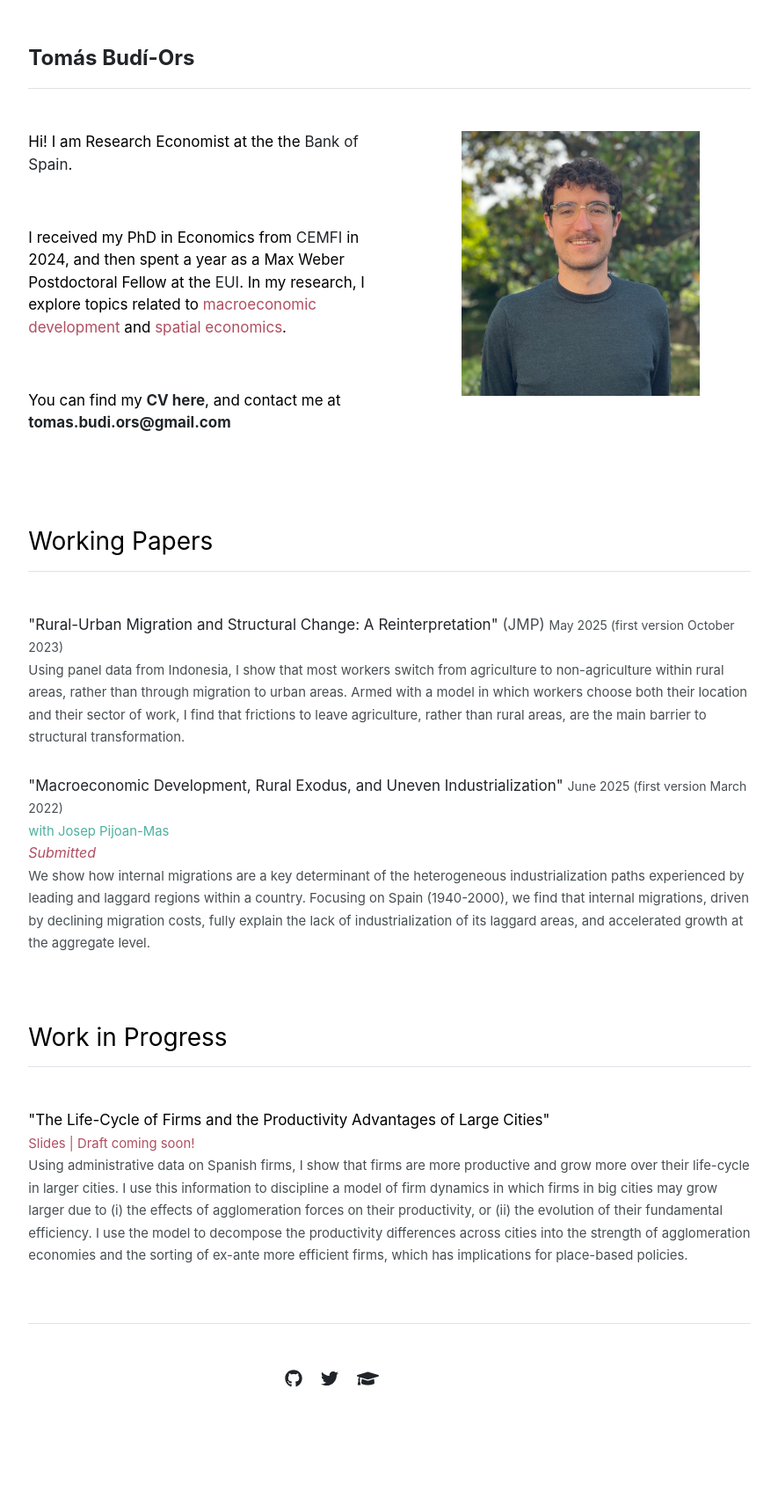
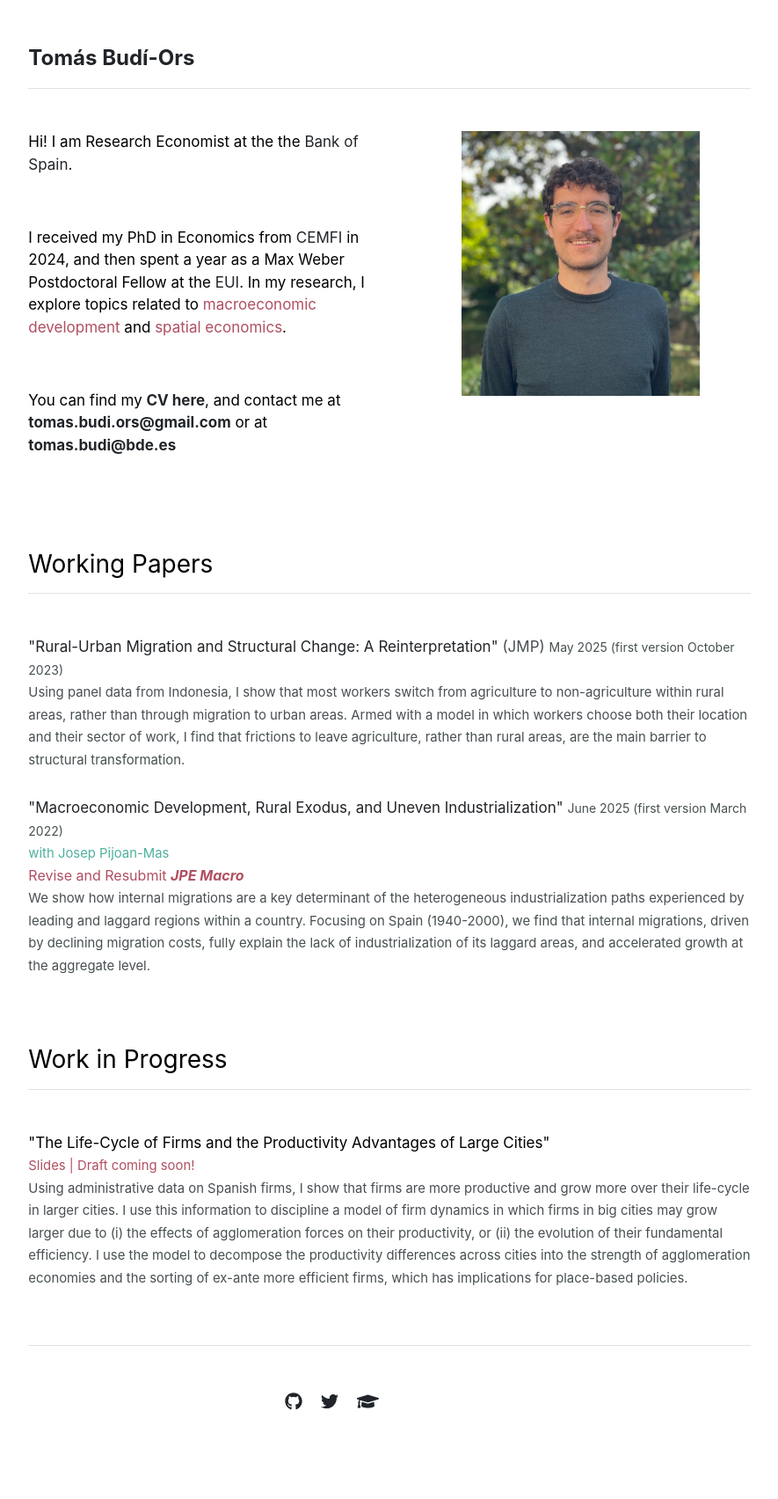
Before and after one commit to tomas-budi-ors/tomas-budi-ors.github.io, a Jekyll site: the page built from index.md, in a window 1280 px wide. Shown: the whole page at 88% size, without its empty margins (197-1082 px from the left). Built offline with Jekyll 4.4.1, drawn with Linux system fonts in a browser that asks for light colours; before the commit the page ends 1679 px from its top, so only the background shows below that.

Commit message:
Update CV and paper status

```diff
--- a/_data/working_papers.yml
+++ b/_data/working_papers.yml
@@ -10,7 +10,7 @@ featured:
    coauthors: 'with <a href="https://www.cemfi.es/~pijoan/" target="_blank" rel="noopener noreferrer">Josep Pijoan-Mas</a>',
    #links: '<a href="/working_papers/SC_Migration_15.pdf" target="_blank" rel="noopener noreferrer">Working Paper (CEPR DP17023)</a>', #| <a href="/working_papers/SC_geo_EEA.pdf" target="_blank" rel="noopener noreferrer">Slides</a>'
    url: '/working_papers/SC_Migration_15.pdf',
-   status: '<em>Submitted</em>',
+   status: 'Revise and Resubmit <b><em>JPE Macro</em></b>',
    abstract: 'We show how internal migrations are a key determinant of the heterogeneous industrialization paths experienced by leading and laggard regions within a country.
     Focusing on Spain (1940-2000), we find that internal migrations, driven by declining migration costs, fully explain the lack of industrialization of its laggard areas, and accelerated growth at the aggregate level.'}
 #We show how internal migrations are a key determinant of the cross-country heterogeneity in the extent to which industrialization is a local phenomenon or, instead, concentrates in a few regions of the country. Focusing on Spain,
--- a/index.md
+++ b/index.md
@@ -3,7 +3,7 @@ layout: home
 title: "Home"
 ---
 
-Hi! I am Research Economist at the the [Bank of Spain](https://www.bde.es/wbe/en/).
+Hi! I am Research Economist at the the [Bank of Spain](https://www.bde.es/wbe/en/areas-actuacion/analisis-e-investigacion/).
 <!--Hi! I am Max Weber Postdoctoral Fellow in Economics at the [EUI](https://www.eui.eu/en/academic-units/department-of-economics){:target="_blank"}.
 In September 2025, I will join the [Bank of Spain](https://www.bde.es/investigador/en/) as a research economist.-->
 
@@ -16,7 +16,7 @@ I received my PhD in Economics from [CEMFI](https://www.cemfi.es/) in 2024, and
 
 &nbsp;
 
-You can find my [<b>CV here</b>](/cv/CV_BudiOrs.pdf){:target="_blank"}, and contact me at [<b>tomas.budi.ors@gmail.com</b>](mailto:tomas.budi.ors@gmail.com)
+You can find my [<b>CV here</b>](/cv/CV_BudiOrs.pdf){:target="_blank"}, and contact me at [<b>tomas.budi.ors@gmail.com</b>](mailto:tomas.budi.ors@gmail.com) or at [<b>tomas.budi@bde.es</b>](mailto:tomas.budi@bde.es)
 
 &nbsp;
 <!-- &nbsp; -->
```
Also changed, not shown: 1 other file.
